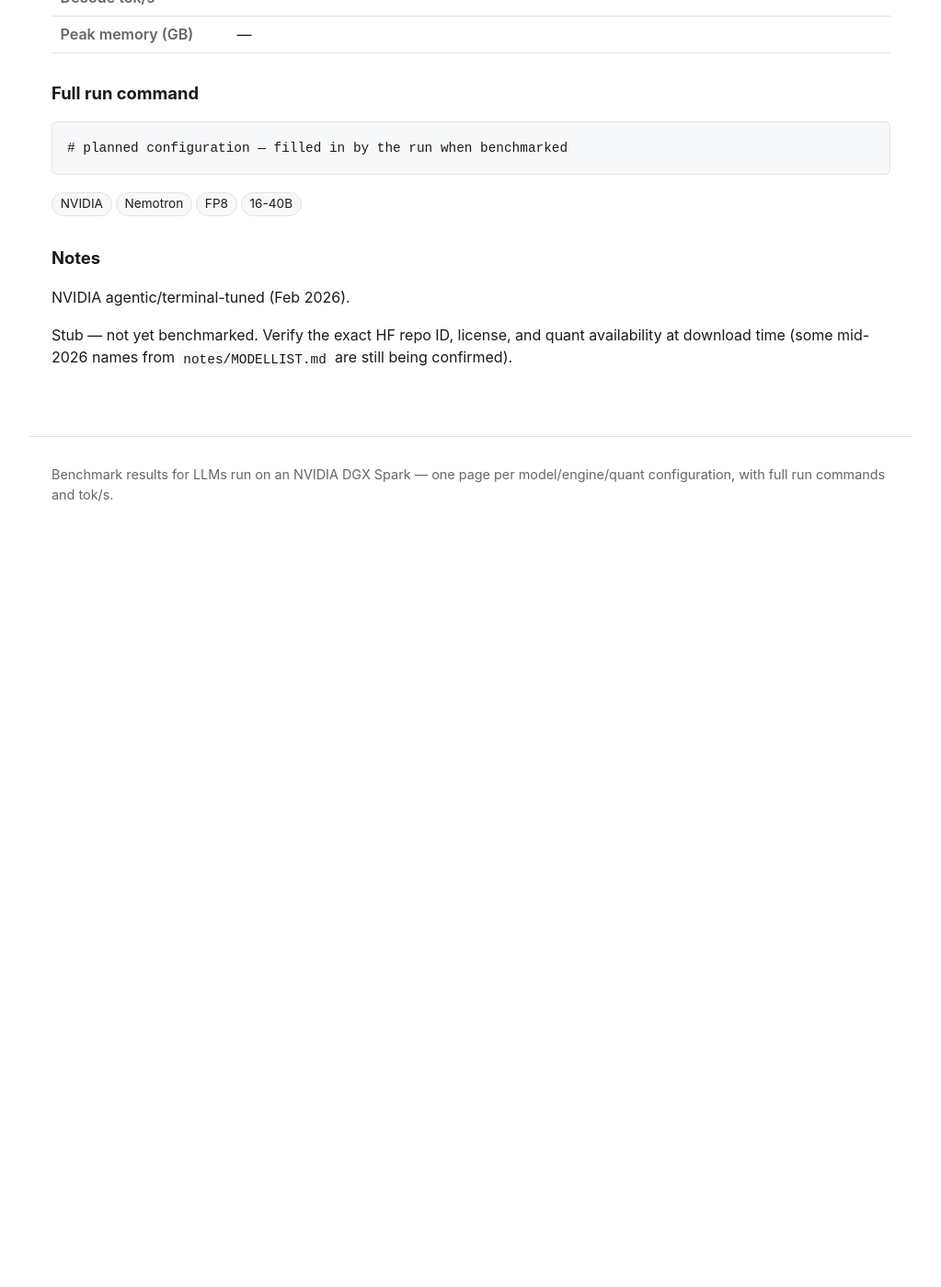
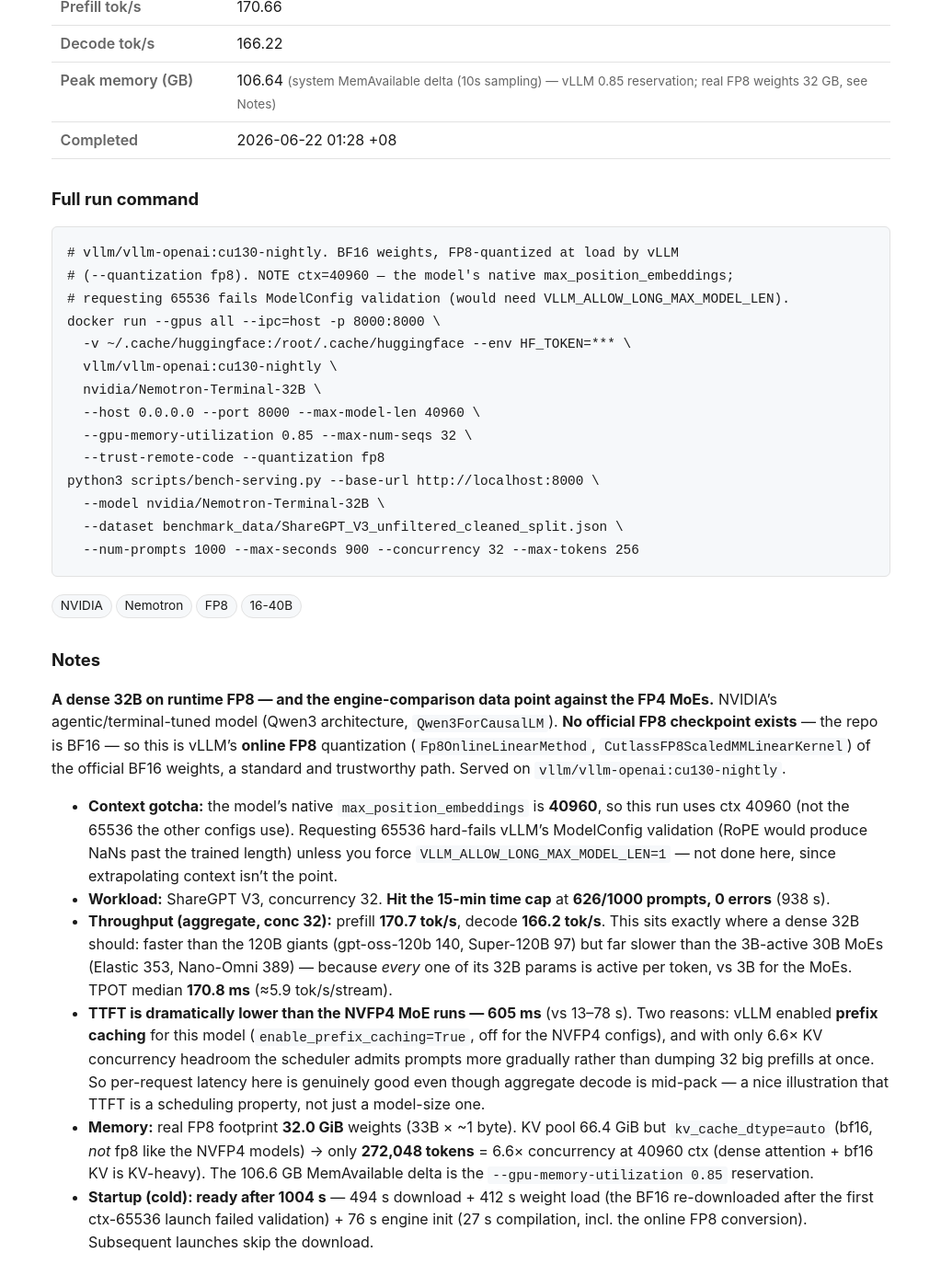
Before and after one commit to yjsoon/autobench, a Jekyll site: the page built from _configs/nemotron-terminal-32b-vllm-fp8.md, in a window 1280 px wide and 1400 px high, scrolled down 796 px. Shown: the whole window at 92% size, without its empty margins (128-1151 px from the left). Built offline with Jekyll 4.4.1, drawn with Linux system fonts in a browser that asks for light colours; before the commit the page ends 1408 px from its top, so only the background shows below that; some of the changed text lies outside the part shown.

Commit message:
Nemotron-Terminal-32B · vLLM · FP8 (runtime) — done (prefill 170.7 / decode 166.2 tok/s)
Dense 32B (Qwen3 arch), no published FP8 → vLLM online FP8 from official BF16.
ctx 40960 (native max; 65536 fails RoPE validation). Hit cap 626/1000, 0 errors.
Decode 166 sits between the 120B giants and the 3B-active MoEs (all 32B active).
TTFT only 605ms (prefix caching on, gradual admission) — vs 13-78s for NVFP4 MoEs.
Real FP8 weights 32 GB.

Co-Authored-By: Claude Opus 4.8 (1M context) <noreply@anthropic.com>
Claude-Session: https://claude.ai/code/session_01JczsieM71svofn8CxRyY2s

```diff
--- a/_configs/nemotron-terminal-32b-vllm-fp8.md
+++ b/_configs/nemotron-terminal-32b-vllm-fp8.md
@@ -6,26 +6,63 @@ family: Nemotron
 params: 33B (dense)
 engine: vLLM
 quant: FP8
-quant_rationale: Near-BF16 quality at half the bytes; official FP8 weights published.
+quant_rationale: No official FP8 checkpoint is published — the repo ships BF16 (Qwen3 arch). This is vLLM's runtime/online FP8 (CutlassFP8ScaledMM) of the official BF16 weights; near-BF16 quality at half the bytes.
 source_repo: nvidia/Nemotron-Terminal-32B
 download_url: https://huggingface.co/nvidia/Nemotron-Terminal-32B
-context: 131072
+context: 40960
 modalities: [text]
 mm_served: true
 tags: [NVIDIA, Nemotron, FP8, 16-40B]
 
-status: pending
-prefill_toks:
-decode_toks:
-mem_gb:
-mem_source:
-measured_on:
-completed_at:
+status: done
+prefill_toks: 170.66
+decode_toks: 166.22
+mem_gb: 106.64
+mem_source: system MemAvailable delta (10s sampling) — vLLM 0.85 reservation; real FP8 weights 32 GB, see Notes
+measured_on: 2026-06-22
+completed_at: 2026-06-22 01:28 +08
 run_command: |
-  # planned configuration — filled in by the run when benchmarked
+  # vllm/vllm-openai:cu130-nightly. BF16 weights, FP8-quantized at load by vLLM
+  # (--quantization fp8). NOTE ctx=40960 — the model's native max_position_embeddings;
+  # requesting 65536 fails ModelConfig validation (would need VLLM_ALLOW_LONG_MAX_MODEL_LEN).
+  docker run --gpus all --ipc=host -p 8000:8000 \
+    -v ~/.cache/huggingface:/root/.cache/huggingface --env HF_TOKEN=*** \
+    vllm/vllm-openai:cu130-nightly \
+    nvidia/Nemotron-Terminal-32B \
+    --host 0.0.0.0 --port 8000 --max-model-len 40960 \
+    --gpu-memory-utilization 0.85 --max-num-seqs 32 \
+    --trust-remote-code --quantization fp8
+  python3 scripts/bench-serving.py --base-url http://localhost:8000 \
+    --model nvidia/Nemotron-Terminal-32B \
+    --dataset benchmark_data/ShareGPT_V3_unfiltered_cleaned_split.json \
+    --num-prompts 1000 --max-seconds 900 --concurrency 32 --max-tokens 256
 ---
 
-NVIDIA agentic/terminal-tuned (Feb 2026).
+**A dense 32B on runtime FP8 — and the engine-comparison data point against the FP4 MoEs.**
+NVIDIA's agentic/terminal-tuned model (Qwen3 architecture, `Qwen3ForCausalLM`). **No official FP8
+checkpoint exists** — the repo is BF16 — so this is vLLM's **online FP8** quantization
+(`Fp8OnlineLinearMethod`, `CutlassFP8ScaledMMLinearKernel`) of the official BF16 weights, a standard
+and trustworthy path. Served on `vllm/vllm-openai:cu130-nightly`.
 
-Stub — not yet benchmarked. Verify the exact HF repo ID, license, and quant availability at
-download time (some mid-2026 names from `notes/MODELLIST.md` are still being confirmed).
+- **Context gotcha:** the model's native `max_position_embeddings` is **40960**, so this run uses
+  ctx 40960 (not the 65536 the other configs use). Requesting 65536 hard-fails vLLM's ModelConfig
+  validation (RoPE would produce NaNs past the trained length) unless you force
+  `VLLM_ALLOW_LONG_MAX_MODEL_LEN=1` — not done here, since extrapolating context isn't the point.
+- **Workload:** ShareGPT V3, concurrency 32. **Hit the 15-min time cap** at **626/1000 prompts,
+  0 errors** (938 s).
+- **Throughput (aggregate, conc 32):** prefill **170.7 tok/s**, decode **166.2 tok/s**. This sits
+  exactly where a dense 32B should: faster than the 120B giants (gpt-oss-120b 140, Super-120B 97) but
+  far slower than the 3B-active 30B MoEs (Elastic 353, Nano-Omni 389) — because *every* one of its
+  32B params is active per token, vs 3B for the MoEs. TPOT median **170.8 ms** (≈5.9 tok/s/stream).
+- **TTFT is dramatically lower than the NVFP4 MoE runs — 605 ms** (vs 13–78 s). Two reasons: vLLM
+  enabled **prefix caching** for this model (`enable_prefix_caching=True`, off for the NVFP4 configs),
+  and with only 6.6× KV concurrency headroom the scheduler admits prompts more gradually rather than
+  dumping 32 big prefills at once. So per-request latency here is genuinely good even though aggregate
+  decode is mid-pack — a nice illustration that TTFT is a scheduling property, not just a model-size one.
+- **Memory:** real FP8 footprint **32.0 GiB** weights (33B × ~1 byte). KV pool 66.4 GiB but
+  `kv_cache_dtype=auto` (bf16, *not* fp8 like the NVFP4 models) → only **272,048 tokens** = 6.6×
+  concurrency at 40960 ctx (dense attention + bf16 KV is KV-heavy). The 106.6 GB MemAvailable delta is
+  the `--gpu-memory-utilization 0.85` reservation.
+- **Startup (cold): ready after 1004 s** — 494 s download + 412 s weight load (the BF16 re-downloaded
+  after the first ctx-65536 launch failed validation) + 76 s engine init (27 s compilation, incl. the
+  online FP8 conversion). Subsequent launches skip the download.
```
